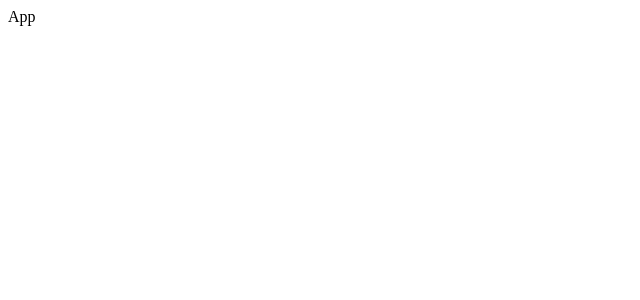
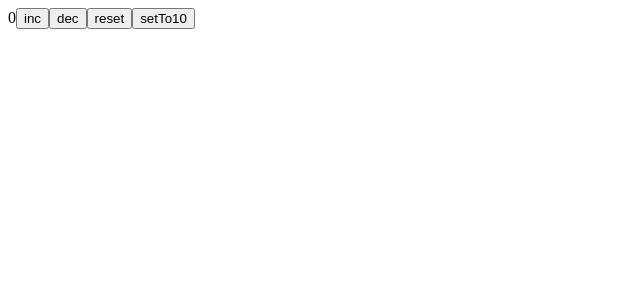
Before and after one commit to HBKLXNDR/ReactDemos, a React (Create React App) app: page / in a window 1280 px wide. Shown: the top 300 px of the page, without its empty margins (0-640 px from the left). Built offline with nearby package versions, Linux system fonts and the light colour scheme.

Commit message:
lesson5_pt2

```diff
--- a/src/App.js
+++ b/src/App.js
@@ -1,11 +1,48 @@
-import React from 'react';
+import React, {useReducer} from 'react';
+
+const init = (initCount) => {
+    return {count1: initCount, count2: initCount}
+}
+
+const reducer = (state, action) => {
+    switch (action.type) {
+        case "inc":
+            return {...state, count1: state.count1 + 1}
+        case "dec":
+            return {...state, count1: state.count1 - 1}
+        case "reset": {
+            return {...state, count1: 0}
+        }
+        case "set": {
+            return {...state, count1: action.payload}
+        }
+    }
+}
+
 
 const App = () => {
+    const [state, dispatch] = useReducer(reducer, 0, init);
+
+    // const inc = () => {
+    //     dispatch({type: "inc"})
+    // }
+    //
+    // const dec = () => {
+    //     dispatch({type: "dec"})
+    // }
+
     return (
         <div>
-            App
+            <div>
+                {state.count1}
+                <button onClick={() => dispatch({type: "inc"})}>inc</button>
+                <button onClick={() => dispatch({type: "dec"})}>dec</button>
+                <button onClick={() => dispatch({type: "reset"})}>reset</button>
+                <button onClick={() => dispatch({type: "set", payload: 10})}>setTo10</button>
+            </div>
         </div>
     );
 };
 
+
 export default App;
```
Also changed, not shown: 1 other file (tests, documents, lock files or other folders).
